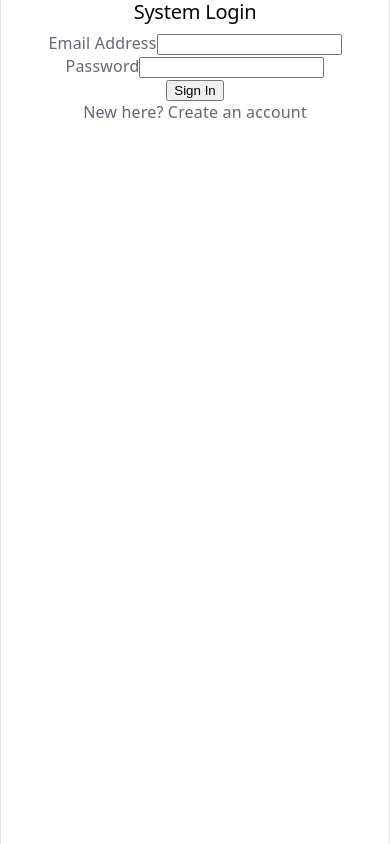
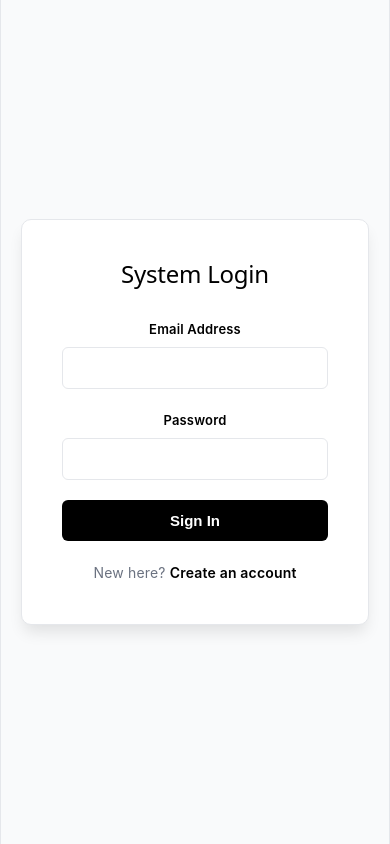
Before and after one commit to johnwickGit1/fullstackUM-frontend, a React (Vite) app: page / in a window 390 px wide. Built offline with nearby package versions, Linux system fonts and the light colour scheme.

Commit message:
added optimisation for the mobile interface 2

```diff
--- a/src/App.css
+++ b/src/App.css
@@ -1,12 +1,209 @@
-/* ================= MOBILE MEDIA QUERIES (OPTIMIZATION) ================= */
+/* DESIGN SYSTEM VARIABLES - STRICT MONOCHROME */
+:root {
+  --bg-main: #f9fafb;
+  --bg-surface: #ffffff;
+
+  /* High contrast text */
+  --text-primary: #000000;
+  --text-muted: #6b7280;
+  --border: #e5e7eb;
+
+  /* Black accents */
+  --primary: #000000;
+  --primary-hover: #374151;
+
+  /* Gray tones for destructive actions */
+  --danger: #4b5563;
+  --danger-hover: #111827;
+
+  /* Monochrome Badges */
+  --admin-bg: #111827;
+  --admin-text: #ffffff;
+  --user-bg: #f3f4f6;
+  --user-text: #111827;
+
+  --shadow-sm: 0 1px 2px 0 rgb(0 0 0 / 0.05);
+  --shadow-md: 0 4px 6px -1px rgb(0 0 0 / 0.1);
+  --shadow-lg: 0 10px 15px -3px rgb(0 0 0 / 0.1);
+
+  --radius-md: 6px;
+  --radius-lg: 10px;
+}
+
+body {
+  margin: 0;
+  font-family: 'Inter', -apple-system, BlinkMacSystemFont, 'Segoe UI', Roboto, sans-serif;
+  background-color: var(--bg-main);
+  color: var(--text-primary);
+  box-sizing: border-box;
+}
+
+* { box-sizing: inherit; }
+h1, h2, h3, h4, p { margin: 0; color: var(--text-primary); }
+.fw-600 { font-weight: 600; }
+.text-muted { color: var(--text-muted); }
+.text-right { text-align: right; }
+.text-center { text-align: center; }
+
+/* ================= TOAST NOTIFICATIONS ================= */
+.toast {
+  position: fixed;
+  top: 20px;
+  left: 50%;
+  transform: translateX(-50%);
+  padding: 12px 24px;
+  border-radius: 30px;
+  font-weight: 500;
+  color: white;
+  z-index: 1000;
+  box-shadow: var(--shadow-lg);
+  animation: slideDown 0.3s ease-out forwards;
+}
+.toast.success { background-color: #000000; }
+.toast.error { background-color: #4b5563; }
+@keyframes slideDown { from { top: -50px; opacity: 0; } to { top: 20px; opacity: 1; } }
+
+/* ================= AUTH LAYOUT ================= */
+.auth-layout {
+  display: flex;
+  align-items: center;
+  justify-content: center;
+  min-height: 100vh;
+  padding: 20px;
+}
+.auth-card {
+  background: var(--bg-surface);
+  width: 100%;
+  max-width: 420px;
+  padding: 40px;
+  border-radius: var(--radius-lg);
+  box-shadow: var(--shadow-lg);
+  border: 1px solid var(--border);
+}
+.auth-header { text-align: center; margin-bottom: 30px; }
+.auth-header h2 { font-size: 24px; color: var(--text-primary); margin-bottom: 8px; }
+.auth-header p { color: var(--text-muted); font-size: 14px; }
+
+.input-group { margin-bottom: 20px; }
+.input-group label { display: block; margin-bottom: 6px; font-size: 13px; font-weight: 600; color: var(--text-primary); }
+input, select {
+  width: 100%; padding: 12px; border: 1px solid var(--border);
+  border-radius: var(--radius-md); font-size: 14px; outline: none;
+  transition: border-color 0.2s;
+  color: var(--text-primary);
+  background-color: var(--bg-surface);
+}
+input:focus, select:focus { border-color: var(--primary); box-shadow: 0 0 0 2px rgba(0, 0, 0, 0.1); }
+
+button {
+  width: 100%; padding: 12px; border: none; border-radius: var(--radius-md);
+  background: var(--primary); color: white; font-weight: 600; font-size: 15px;
+  cursor: pointer; transition: background 0.2s;
+}
+button:hover:not(:disabled) { background: var(--primary-hover); }
+button:disabled { opacity: 0.7; cursor: not-allowed; }
+
+.auth-switch { text-align: center; margin-top: 20px; font-size: 14px; color: var(--text-muted); }
+.auth-switch span { color: var(--primary); font-weight: 600; cursor: pointer; }
+.auth-switch span:hover { text-decoration: underline; }
+
+/* ================= DASHBOARD LAYOUT ================= */
+.dashboard-layout {
+  display: grid;
+  grid-template-columns: 260px 1fr;
+  min-height: 100vh;
+}
+
+/* SIDEBAR */
+.sidebar {
+  background: var(--bg-surface);
+  border-right: 1px solid var(--border);
+  display: flex;
+  flex-direction: column;
+}
+.sidebar-brand { padding: 24px; display: flex; align-items: center; gap: 12px; border-bottom: 1px solid var(--border); }
+.logo-placeholder { width: 32px; height: 32px; background: var(--primary); border-radius: 8px; }
+.sidebar-menu { padding: 20px 12px; flex: 1; }
+.menu-item {
+  padding: 12px 16px; border-radius: var(--radius-md);
+  color: var(--text-muted); font-weight: 500; cursor: pointer; margin-bottom: 4px;
+}
+.menu-item:hover { background: var(--bg-main); color: var(--text-primary); }
+.menu-item.active { background: #f3f4f6; color: var(--primary); font-weight: 600; }
+
+.sidebar-footer { padding: 20px; border-top: 1px solid var(--border); }
+.user-badge { display: flex; align-items: center; gap: 12px; margin-bottom: 16px; }
+.avatar, .avatar-small {
+  background: var(--primary); color: white; border-radius: 50%;
+  display: flex; align-items: center; justify-content: center; font-weight: bold; text-transform: uppercase;
+}
+.avatar { width: 40px; height: 40px; }
+.avatar-small { width: 32px; height: 32px; font-size: 12px; }
+.user-info { display: flex; flex-direction: column; }
+.user-name { font-weight: 600; font-size: 14px; color: var(--text-primary); }
+.user-role { font-size: 12px; color: var(--text-muted); text-transform: capitalize; }
+.btn-logout { background: transparent; color: var(--text-primary); border: 1px solid var(--border); }
+.btn-logout:hover { background: var(--bg-main); }
+
+/* MAIN CONTENT */
+.main-content { padding: 40px; overflow-y: auto; }
+.content-header { display: flex; justify-content: space-between; align-items: center; margin-bottom: 32px; }
+.btn-primary { width: auto; padding: 10px 20px; }
+
+/* STATS GRID */
+.stats-grid { display: grid; grid-template-columns: repeat(3, 1fr); gap: 24px; margin-bottom: 32px; }
+.stat-card {
+  background: var(--bg-surface); padding: 24px; border-radius: var(--radius-lg);
+  box-shadow: var(--shadow-sm); border: 1px solid var(--border);
+}
+.stat-card h4 { color: var(--text-muted); font-size: 14px; margin-bottom: 8px; font-weight: 500; }
+.stat-card h2 { font-size: 32px; color: var(--text-primary); }
+
+/* TABLE */
+.table-container { background: var(--bg-surface); border-radius: var(--radius-lg); box-shadow: var(--shadow-sm); border: 1px solid var(--border); overflow: hidden; }
+.table-toolbar { padding: 20px; display: flex; justify-content: space-between; align-items: center; border-bottom: 1px solid var(--border); }
+.search-input { width: 300px; padding: 10px 16px; border-radius: 20px; background: var(--bg-main); color: var(--text-primary); border: 1px solid var(--border); }
+
+.data-table { width: 100%; border-collapse: collapse; text-align: left; }
+.data-table th { padding: 16px 20px; background: var(--bg-main); font-size: 12px; text-transform: uppercase; color: var(--text-muted); font-weight: 600; border-bottom: 1px solid var(--border); }
+.data-table td { padding: 16px 20px; border-bottom: 1px solid var(--border); font-size: 14px; color: var(--text-primary); }
+.data-table tr:hover td { background: var(--bg-main); }
+.data-table tr:last-child td { border-bottom: none; }
+
+.table-user-cell { display: flex; align-items: center; gap: 12px; }
+
+/* BADGES & SELECTS */
+.role-select {
+  padding: 6px 12px; border-radius: 20px; font-size: 12px; font-weight: 600; cursor: pointer; border: 1px solid var(--border); outline: none; appearance: none; text-align: center; width: 110px;
+}
+.role-admin { background: var(--admin-bg); color: var(--admin-text); }
+.role-user { background: var(--user-bg); color: var(--user-text); }
+
+.btn-icon.danger { background: transparent; color: var(--text-muted); padding: 6px 12px; font-size: 13px; border: 1px solid var(--border); }
+.btn-icon.danger:hover { background: var(--text-primary); color: white; }
+
+/* STANDARD USER PROFILE */
+.profile-card { background: var(--bg-surface); max-width: 500px; border-radius: var(--radius-lg); box-shadow: var(--shadow-sm); border: 1px solid var(--border); overflow: hidden; }
+.profile-header { display: flex; align-items: center; gap: 20px; padding: 30px; border-bottom: 1px solid var(--border); background: var(--bg-main); }
+.avatar-large { width: 70px; height: 70px; background: var(--primary); color: white; border-radius: 50%; display: flex; align-items: center; justify-content: center; font-size: 28px; font-weight: bold; }
+.badge { display: inline-block; padding: 4px 10px; border-radius: 20px; font-size: 12px; font-weight: 600; margin-top: 8px; border: 1px solid var(--border); }
+.badge-user { background: var(--user-bg); color: var(--user-text); }
+.profile-body { padding: 30px; }
+.info-group { margin-bottom: 20px; }
+.info-group:last-child { margin-bottom: 0; }
+.info-group label { font-size: 12px; color: var(--text-muted); text-transform: uppercase; font-weight: 600; margin-bottom: 4px; display: block; }
+.info-group p { font-size: 16px; font-weight: 500; color: var(--text-primary); }
+
+/* Base resets hidden on desktop screens */
+.mobile-header, .mobile-scroll-hint { display: none; }
+
+/* ================= MOBILE MEDIA QUERIES ================= */
 @media (max-width: 768px) {
-  /* 1. Reset Dashboard Layout Grid to stacked columns */
   .dashboard-layout {
     grid-template-columns: 1fr;
-    padding-top: 60px; /* Space for the top floating mobile bar */
+    padding-top: 60px;
   }
 
-  /* 2. Create the Mobile Header Bar */
   .mobile-header {
     display: flex !important;
     position: fixed;
@@ -20,9 +217,7 @@
     z-index: 900;
   }
 
-  .desktop-only {
-    display: none !important;
-  }
+  .desktop-only { display: none !important; }
 
   .menu-toggle-btn {
     width: auto;
@@ -32,7 +227,6 @@
     color: white;
   }
 
-  /* 3. Transform Sidebar into an overlay drawer hidden by default */
   .sidebar {
     position: fixed;
     top: 60px; bottom: 0; left: -260px;
@@ -46,10 +240,7 @@
     transform: translateX(260px);
   }
 
-  /* 4. Adjust main body content spacing */
-  .main-content {
-    padding: 20px;
-  }
+  .main-content { padding: 20px; }
 
   .content-header {
     flex-direction: column;
@@ -57,17 +248,13 @@
     gap: 12px;
   }
 
-  .content-header .btn-primary {
-    width: 100%;
-  }
+  .content-header .btn-primary { width: 100%; }
 
-  /* 5. Transform 3-Column stats grid to 1-Column vertical stack */
   .stats-grid {
     grid-template-columns: 1fr;
     gap: 16px;
   }
 
-  /* 6. Make tables swipeable cleanly without stretching the outer card bounds */
   .table-scroll-wrapper {
     width: 100%;
     overflow-x: auto;
@@ -88,11 +275,8 @@
     gap: 12px;
   }
 
-  .search-input {
-    width: 100%;
-  }
+  .search-input { width: 100%; }
 
-  /* 7. Stack the Approval queue table cards vertically for narrow screens */
   .mobile-stack-container .mobile-row-card {
     display: flex;
     flex-direction: column;
@@ -111,12 +295,5 @@
     margin-top: 10px;
   }
 
-  .mobile-stack-container .mobile-actions button {
-    flex: 1;
-  }
+  .mobile-stack-container .mobile-actions button { flex: 1; }
 }
-
-/* Base resets hidden on desktop screens */
-.mobile-header, .mobile-scroll-hint {
-  display: none;
-}
```
